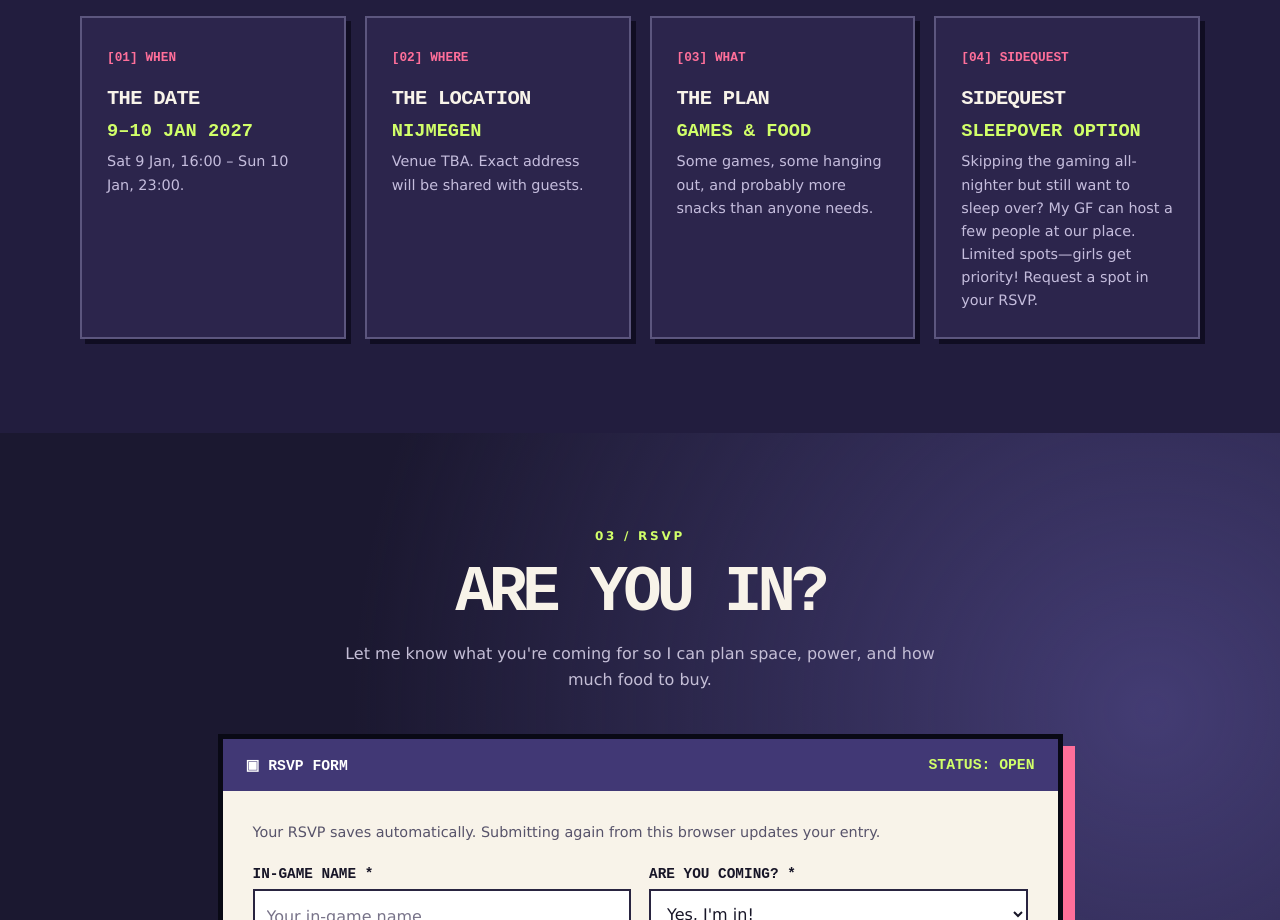
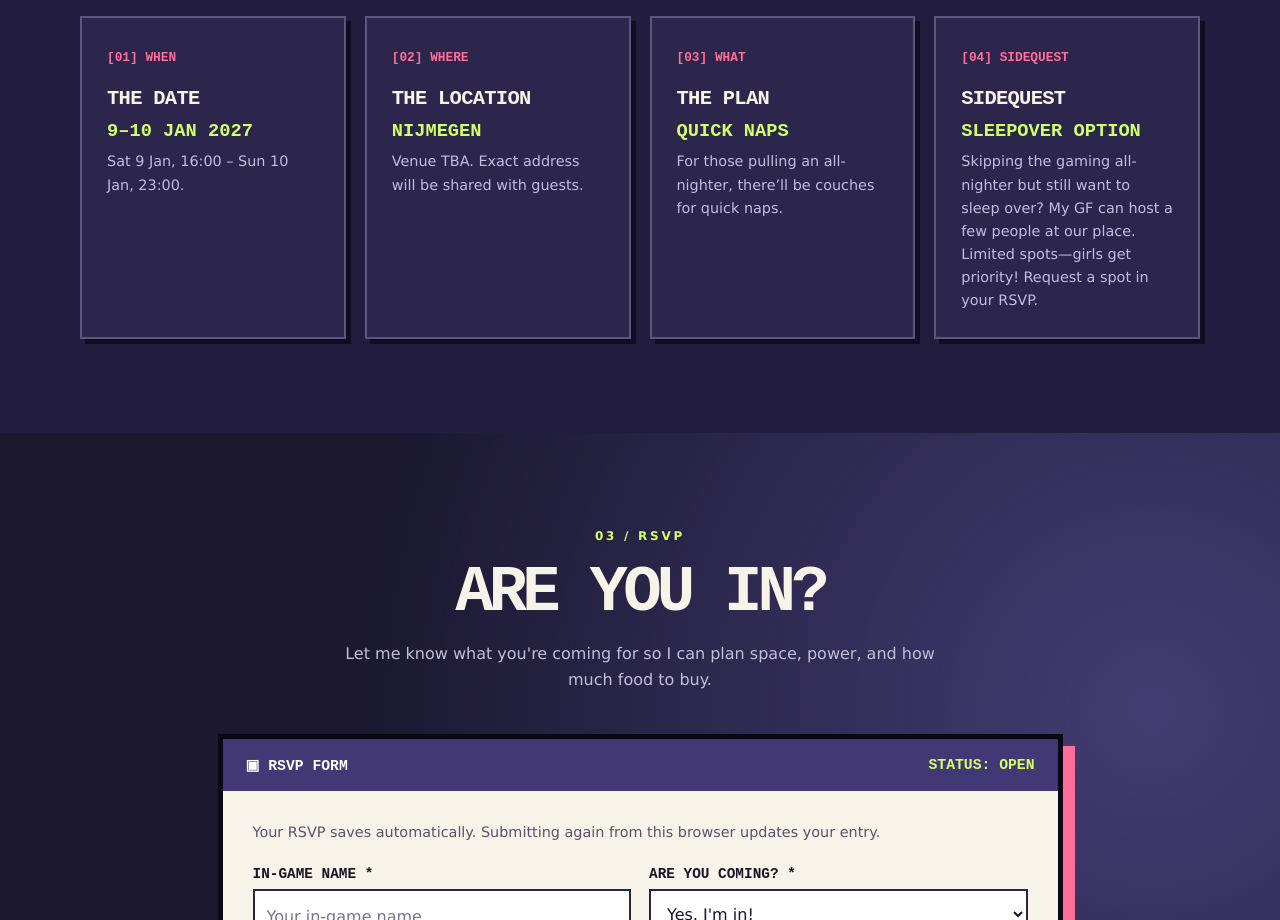
Before and after one commit to Jinopls/bday-invite, a plain HTML site: page index.html in a window 1280 px wide. Shown: the part 1580-2500 px from the top of the page. Drawn offline with Linux system fonts and the light colour scheme; no server answers.

Commit message:
Update The Plan to mention couches for quick all-nighter naps

```diff
--- a/index.html
+++ b/index.html
@@ -303,7 +303,7 @@
         <div class="spec-grid">
           <div class="spec"><div class="spec-number">[01] WHEN</div><h3>THE DATE</h3><div class="large" id="date-label">9–10 JAN 2027</div><p>Sat 9 Jan, 16:00 – Sun 10 Jan, 23:00.</p></div>
           <div class="spec"><div class="spec-number">[02] WHERE</div><h3>THE LOCATION</h3><div class="large" id="venue-label">NIJMEGEN</div><p>Venue TBA. Exact address will be shared with guests.</p></div>
-          <div class="spec"><div class="spec-number">[03] WHAT</div><h3>THE PLAN</h3><div class="large">GAMES & FOOD</div><p>Some games, some hanging out, and probably more snacks than anyone needs.</p></div>
+          <div class="spec"><div class="spec-number">[03] WHAT</div><h3>THE PLAN</h3><div class="large">QUICK NAPS</div><p>For those pulling an all-nighter, there’ll be couches for quick naps.</p></div>
           <div class="spec"><div class="spec-number">[04] SIDEQUEST</div><h3>SIDEQUEST</h3><div class="large">SLEEPOVER OPTION</div><p>Skipping the gaming all-nighter but still want to sleep over? My GF can host a few people at our place. Limited spots—girls get priority! Request a spot in your RSVP.</p></div>
         </div>
         <details class="packing-toggle" id="packing-list" hidden>
```
